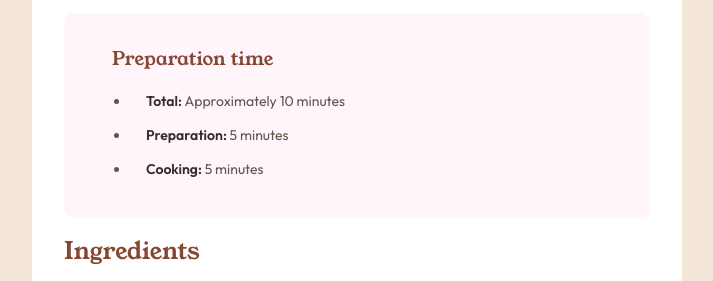
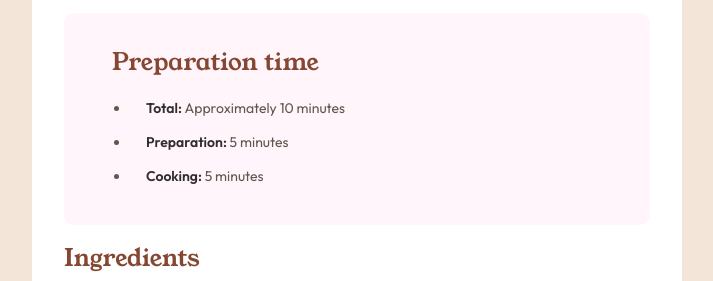
Before and after one commit to AngelosVision/Recipe-page-solution, a plain HTML site: page index.html in a window 1280 px wide. Shown: the part 516-797 px from the top of the page, without its empty margins (283-996 px from the left). Drawn offline with Linux system fonts and the light colour scheme.

Commit message:
Update index.html

```diff
--- a/index.html
+++ b/index.html
@@ -42,7 +42,7 @@
         choice of cheese, vegetables, or meats.
       </p>
       <div id="preparation-time">
-        <h3 id="preparation-time-title" class="title">Preparation time</h3>
+        <h2 id="preparation-time-title" class="title">Preparation time</h2>
         <ul id="preparation-list">
           <li class="item-list">
             <span>Total: </span>
```
